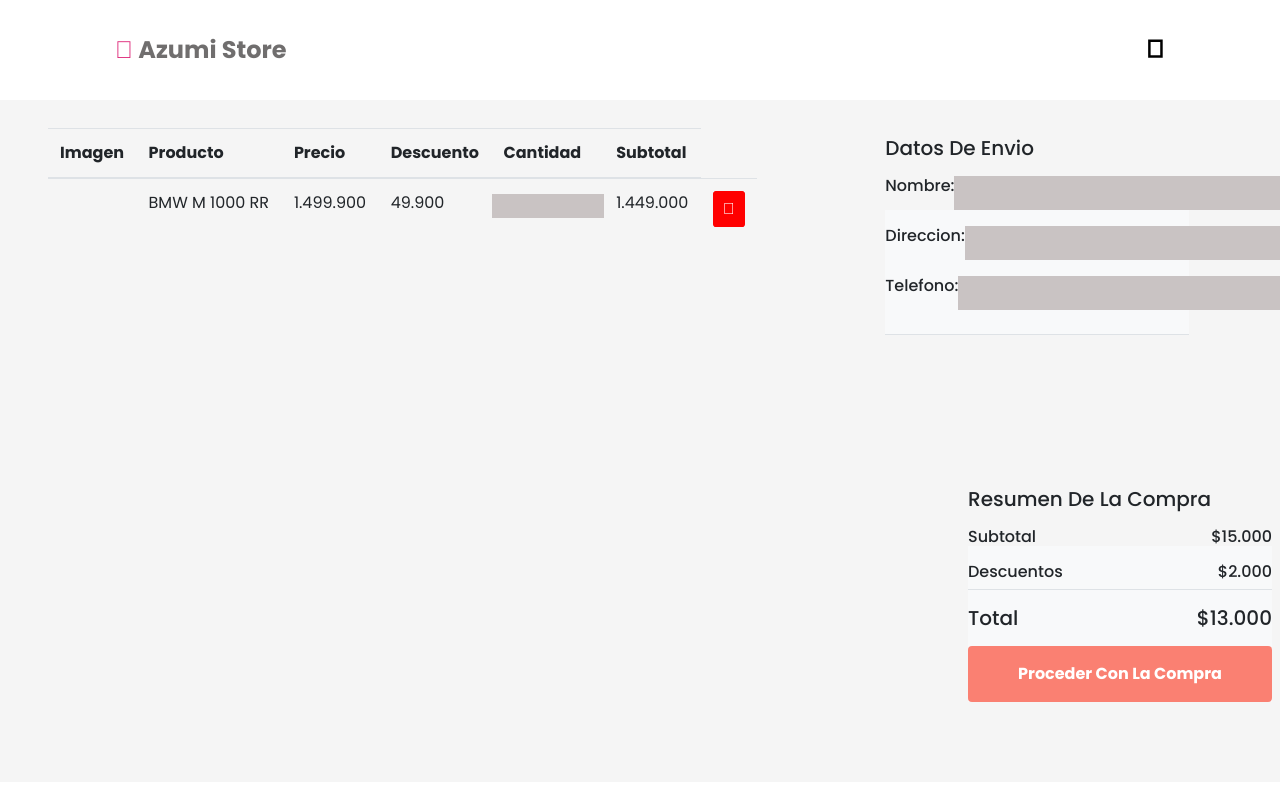
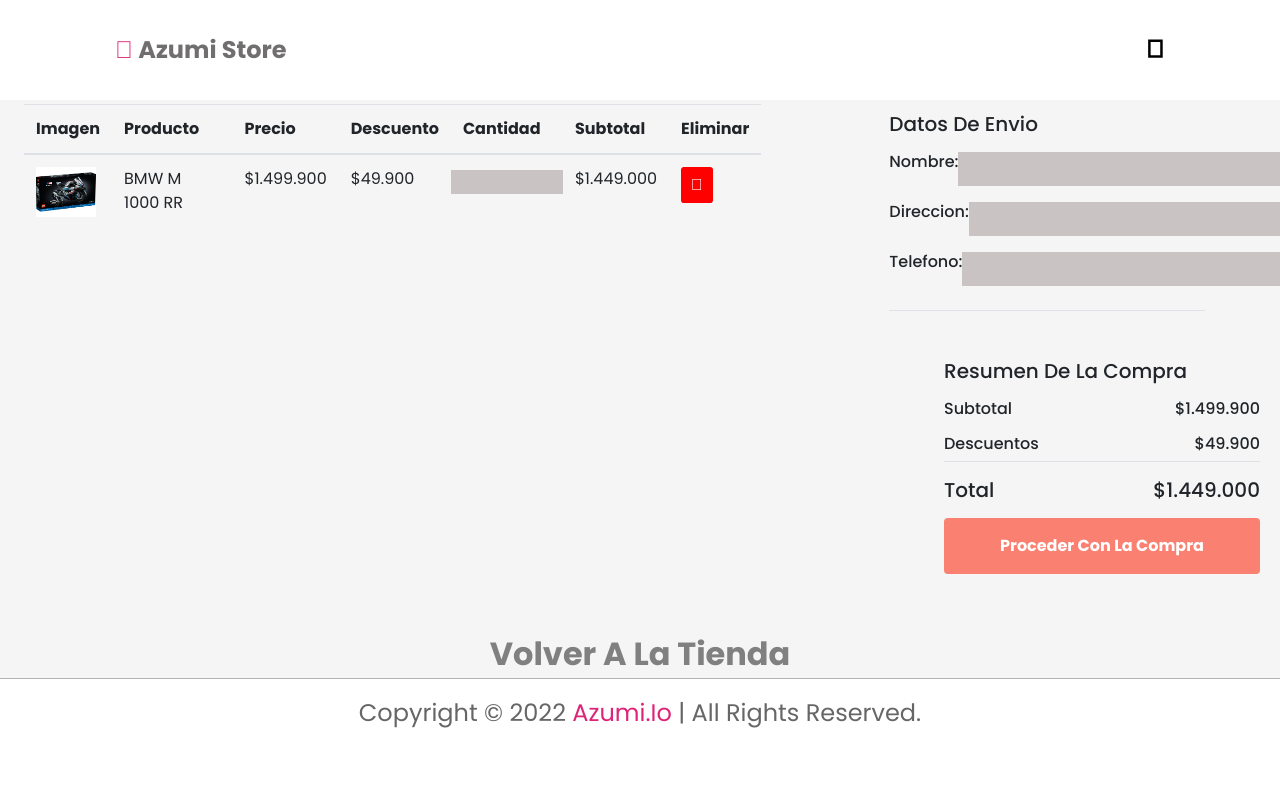
Before and after one commit to michelleayala/elfinal, an Angular app in the folder fullstack/myapp/: page /carro in a window 1280 px wide. Shown: the top 789 px of the page. Built offline with nearby package versions, Linux system fonts and the light colour scheme.

Commit message:
TERMINADO
Co-authored-by: Ziprowan <Ziprowan@users.noreply.github.com>
Co-authored-by: CarolEO1 <CarolEO1@users.noreply.github.com>

```diff
--- a/fullstack/myapp/src/app/componentes/carrito/carrito.component.css
+++ b/fullstack/myapp/src/app/componentes/carrito/carrito.component.css
@@ -11,7 +11,6 @@
   -webkit-transition: .2s linear;
   transition: .2s linear;
 }
-
 .header .icons div,
 .header .icons a,
 .header .search-form label,
@@ -22,7 +21,6 @@
   cursor: pointer;
   -webkit-text-stroke: 0.1rem black;
 }
-
 .header .icons div:hover,
 .header .icons a:hover,
 .header .search-form label:hover,
@@ -31,14 +29,12 @@
 .contact .icons-container .icons i:hover {
   -webkit-text-stroke: 0.1rem #dd2476;
 }
-
 html {
   font-size: 50%;
   scroll-behavior: smooth;
   scroll-padding-top: 7rem;
   overflow-x: hidden;
 }
-
 /* Header */
 .header {
   position: fixed;
@@ -52,29 +48,25 @@ html {
   padding: 2rem 9%;
   background: #fff;
 }
-
 .header .logo {
   font-size: 1.5rem;
   color: #2e2c2caf;
   font-weight: bolder;
 }
-
 .header .logo i {
   color: #dd2476;
 }
-
 .header .icons div,
 .header .icons a {
   font-size: 1.5rem;
   margin-left: 2rem;
 }
-
 #menu-btn {
   display: none;
 }
 .row {
   background-color: whitesmoke;
-  padding: 2rem;
+  padding: .5rem;
 }
 .row table{
   margin-top: 6rem; margin-left: 1rem;
@@ -87,7 +79,6 @@ html {
   padding: 5px;
   text-align: center;
 }
-
 .pt-2 a{
   background-color: salmon;
 }
@@ -97,22 +88,29 @@ html {
 .salida:hover{
   color:rgb(62, 203, 177);
 }
-
 /* footer */
 .footer {
   background: #fff;
 }
-
 .footer .credit {
-  margin-top: 2.5rem;
+  margin-top: 0rem;
   padding: 1rem;
-  padding-top: 2rem;
+  padding-top: 1rem;
   border-top: 0.1rem solid rgba(0, 0, 0, 0.3);
   text-align: center;
   color: #666;
   font-size: 1.5rem;
 }
-
 .footer .credit span {
   color: #dd2476;
 }
+.salida a {
+  text-decoration: none;
+  font-weight: 700;
+  font-size: 2rem;
+  color: grey;
+  padding-bottom: 0;
+}
+.salida a:hover {
+  color: red;
+}
--- a/fullstack/myapp/src/app/componentes/carrito/carrito.component.html
+++ b/fullstack/myapp/src/app/componentes/carrito/carrito.component.html
@@ -22,16 +22,17 @@
               <th>Descuento</th>
               <th>Cantidad</th>
               <th>Subtotal</th>
+              <th>Eliminar</th>
             </tr>
           </thead>
 
           <tbody>
-            <td></td>
-            <td>BMW M 1000 RR</td>
-            <td>1.499.900</td>
-            <td>49.900</td>
-            <input type="text" style="margin-top: 15px; width: 7rem; background-color: rgb(201, 195, 195); color: white; text-align: center;">
-            <td>1.449.000</td>
+            <td><img src="/assets/BNW.jpg" alt="" style="width: 60px;height: 50px;"></td>
+            <td >BMW M 1000 RR</td>
+            <td>$1.499.900</td>
+            <td>$49.900</td>
+            <input type="number" style="margin-top: 15px; width: 7rem; background-color: rgb(201, 195, 195); color: white; text-align: center;">
+            <td>$1.449.000</td>
             <td><button type="button" class="btn btn-danger"><i class="fas fa-trash" style="padding: 10px;background-color: red;border-radius: 10%;"></i></button></td>
           </tbody>
 
@@ -44,8 +45,8 @@
   <div class="col-lg-3">
     <h5 class="section-title position-relative text-uppercase mb-3"><span>Datos de Envio</span></h5>
     <div class="bg-light p-30 mb-5">
-      <div class="border-bottom pb-2">
-        <div class="d-flex justify-content-between mb-3" style="background-color: whitesmoke;">
+      <div class="border-bottom pb-2" style="background-color: whitesmoke;">
+        <div class="d-flex justify-content-between mb-3">
           <h6>Nombre:</h6>
           <input id="nombre" type="text" style="background-color: rgb(201, 195, 195);">
         </div>
@@ -60,40 +61,36 @@
       </div>
     </div>
   </div>
-  <div class="col-lg-3" style="margin-left: 58.5rem;">
+  <div class="col-lg-3" style="margin-left: 58.5rem;margin-top: 0;">
     <h5 class="section-title position-relative text-uppercase mb-3"><span>Resumen de la compra</span></h5>
     <div class="bg-light p-30 mb-5">
-      <div class="border-bottom pb-2">
+      <div class="border-bottom pb-2" style="background-color: whitesmoke;">
         <div class="d-flex justify-content-between mb-3" style="background-color: whitesmoke;">
           <h6>Subtotal</h6>
-          <h6>$15.000</h6>
+          <h6>$1.499.900</h6>
         </div>
-        <div class="d-flex justify-content-between">
+        <div class="d-flex justify-content-between" style="background-color: whitesmoke;">
           <h6 class="font-weight-medium">Descuentos</h6>
-          <h6 class="font-weight-medium">$2.000</h6>
+          <h6 class="font-weight-medium">$49.900</h6>
         </div>
       </div>
-      <div class="pt-2">
+      <div class="pt-2" style="background-color: whitesmoke;">
         <div class="d-flex justify-content-between mt-2">
           <h5>Total</h5>
-          <h5>$13.000</h5>
+          <h5>$1.449.000</h5>
         </div>
-        <a class="btn btn-block btn-primary font-weight-bold my-3 py-3" href="https://api.whatsapp.com/send?phone=+573226520045&text=nombre%0D%0Adireccion%0D%0Atelefono%0D%0Ahttp://localhost:4200/carro">Proceder con la compra</a>
+        <a class="btn btn-block btn-primary font-weight-bold my-3 py-3" href="https://api.whatsapp.com/send?phone=+573226520045&text=Estoy interesado en este producto, BMW M 1000 RR, de precio 1.499.000">Proceder con la compra</a>
       </div>
     </div>
   </div>
 
 </div>
-
-
-<div class="col-12 text-center">
+<div class="col-12 text-center" style="background-color: whitesmoke;">
   <div class="salida">
-    <a routerLink="/tienda" style="text-decoration: none; font-weight: 700;font-size: 2rem; color: grey;">Volver a la
+    <a routerLink="/tienda">Volver a la
       tienda</a>
   </div>
 </div>
-
-
 <!-- Cart End -->
 
 <!-- footer section starts  -->
--- a/fullstack/myapp/src/app/componentes/configuracion/configuracion.component.html
+++ b/fullstack/myapp/src/app/componentes/configuracion/configuracion.component.html
@@ -1,5 +1,5 @@
 <app-nav (onTogglenav)="onTogglenav($event)"></app-nav>
 <div class="Configuracion" [ngClass]="getConfiguracionClass()">
-    <h1>configuracion</h1>
+    <h1>Configuración</h1>
     <img src="/assets/mantenimiento.jpg" alt="">
 </div>
--- a/fullstack/myapp/src/app/componentes/login/login.component.css
+++ b/fullstack/myapp/src/app/componentes/login/login.component.css
@@ -26,6 +26,7 @@ button:hover {
   justify-content: center;
   align-items: center;
   padding: 15px;
+  margin-top: 8rem;
 }
 .wrap-login {
   width: 390px;
--- a/fullstack/myapp/src/app/componentes/panel/panel.component.css
+++ b/fullstack/myapp/src/app/componentes/panel/panel.component.css
@@ -4,7 +4,6 @@
     margin-left: 5rem;
     z-index: 0;
     position: relative;
-    background: #f4f7f4;
     padding-top: 1.5rem;
     bottom: 0;
 
@@ -28,7 +27,8 @@ p {
     padding: 0;
 }
 .page-wrapper {
-    min-height: 100vh;
+    padding-top: 70px;
+    padding-bottom: 50px;
 }
 h2,
 h5{
--- a/fullstack/myapp/src/app/componentes/usuarios/usuarios.component.html
+++ b/fullstack/myapp/src/app/componentes/usuarios/usuarios.component.html
@@ -73,7 +73,7 @@
                     </div>
                     <div class="form-group col-md-4">
                         <label>Contraseña</label>
-                        <input type="text" class="form-control" id="password" [(ngModel)]="password">
+                        <input type="password" class="form-control" id="password" [(ngModel)]="password">
                     </div>
                 </div>
                 <div class="form-row">
```
Also changed, not shown: fullstack/myapp/src/assets/BNW.jpg (added).
